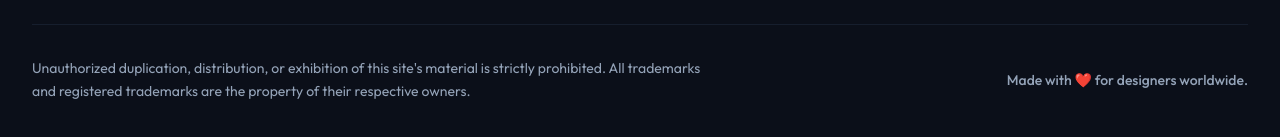
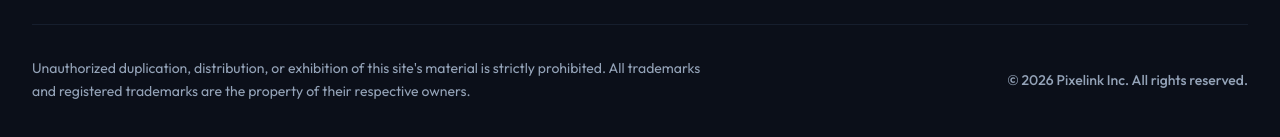
Before and after one commit to ShreeRanabhise/Pixelink, a React (Vite) app in the folder client/: page / in a window 1280 px wide. Shown: the part 1476-1613 px from the top of the page. Built offline with nearby package versions, Linux system fonts and the light colour scheme; no server answers.

Commit message:
Move copyright text to right side of footer

```diff
--- a/client/src/components/layout/Footer.jsx
+++ b/client/src/components/layout/Footer.jsx
@@ -105,7 +105,7 @@ const Footer = () => {
           </p>
           <div className="flex space-x-6 flex-shrink-0">
             <span className="text-sm text-slate-900 dark:text-slate-400 font-medium">
-              Made with ❤️ for designers worldwide.
+              &copy; {new Date().getFullYear()} Pixelink Inc. All rights reserved.
             </span>
           </div>
         </div>
```
